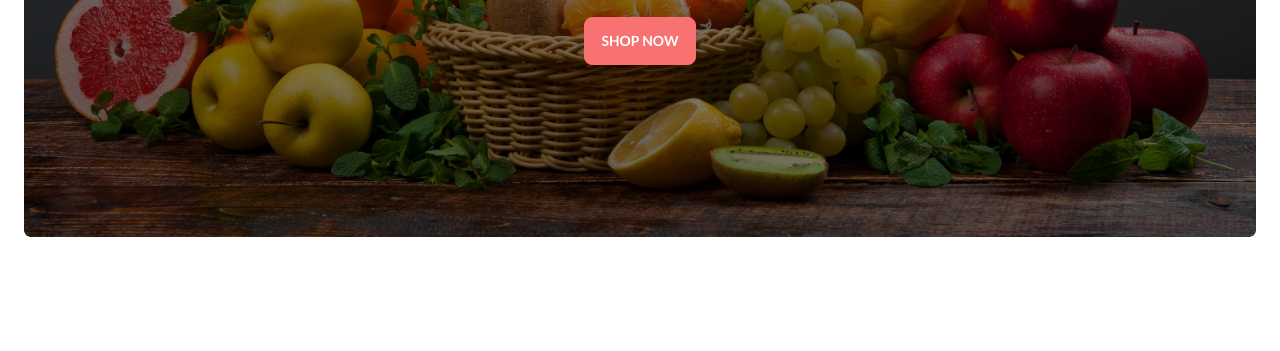
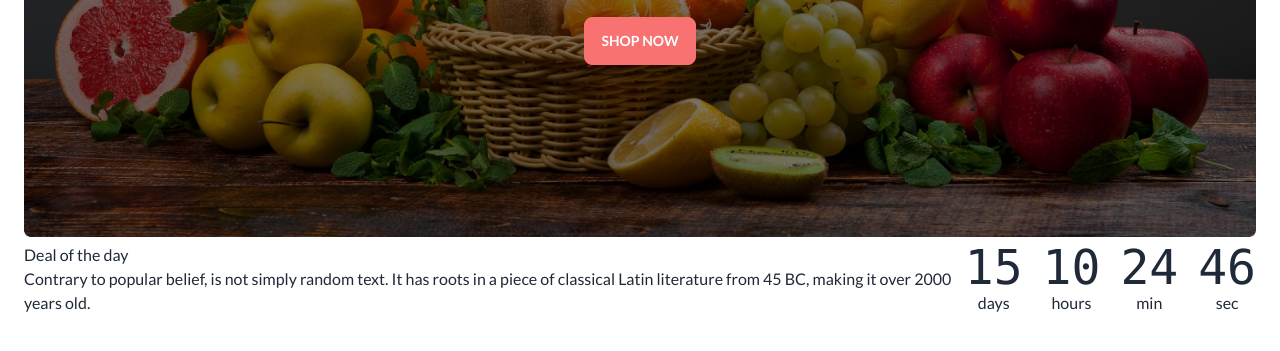
Before and after one commit to OMI786I/Assignment-3-fruit-brust, a plain HTML site: page index.html in a window 1280 px wide. Shown: the part 403-754 px from the top of the page. Drawn offline with nearby package versions, Linux system fonts and the light colour scheme; grey boxes are pictures that could not be loaded.

Commit message:
starting with deal of the day section

```diff
--- a/index.html
+++ b/index.html
@@ -258,5 +258,49 @@
         </div>
       </div>
     </section>
+    <!-- exotic taste carousel section starts here -->
+    <!-- Deal of the day section starts here -->
+    <section class="container mx-auto px-6">
+      <div class="flex justify-between">
+        <div>
+          <h2>Deal of the day</h2>
+          <p>
+            Contrary to popular belief, is not simply random text. It has roots
+            in a piece of classical Latin literature from 45 BC, making it over
+            2000 years old.
+          </p>
+        </div>
+        <!-- countdown -->
+        <div>
+          <div class="grid grid-flow-col gap-5 text-center auto-cols-max">
+            <div class="flex flex-col">
+              <span class="countdown font-mono text-5xl">
+                <span style="--value: 15"></span>
+              </span>
+              days
+            </div>
+            <div class="flex flex-col">
+              <span class="countdown font-mono text-5xl">
+                <span style="--value: 10"></span>
+              </span>
+              hours
+            </div>
+            <div class="flex flex-col">
+              <span class="countdown font-mono text-5xl">
+                <span style="--value: 24"></span>
+              </span>
+              min
+            </div>
+            <div class="flex flex-col">
+              <span class="countdown font-mono text-5xl">
+                <span style="--value: 46"></span>
+              </span>
+              sec
+            </div>
+          </div>
+        </div>
+      </div>
+    </section>
+    <!-- Deal of the day section endds here -->
   </body>
 </html>
```
